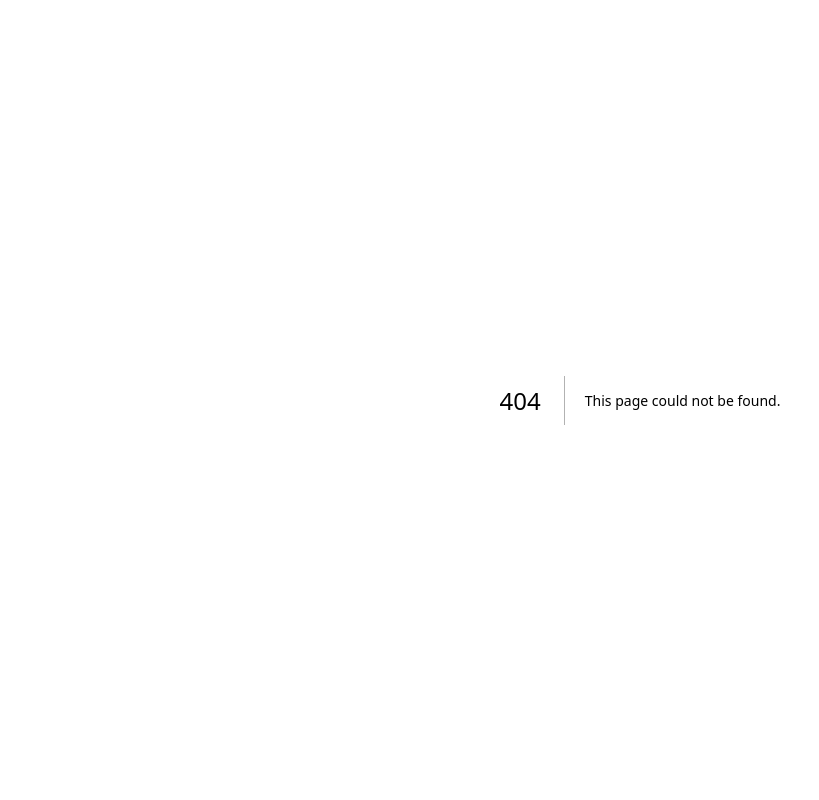
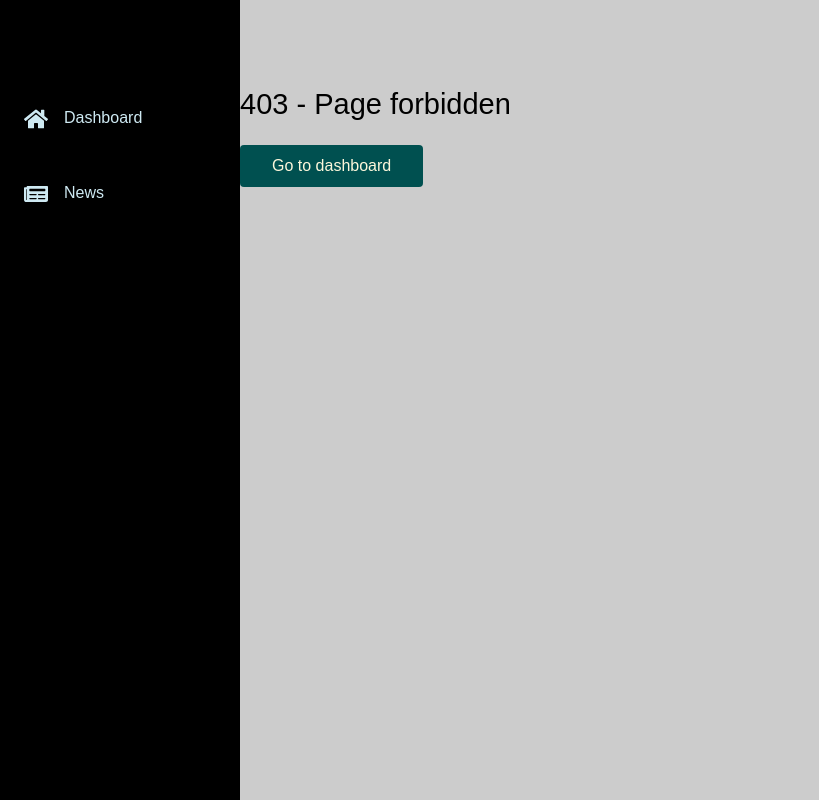
Before and after one commit to oozan/news-feed, a Next.js app in the folder packages/frontend/: page /403 in a window 1280 px wide. Before the commit this address had no page. Shown: the whole page, without its empty margins (0-819 px from the left). Built offline with nearby package versions, Linux system fonts and the light colour scheme; a web font is replaced by a local one.

Commit message:
403 Error page

```diff
--- /dev/null
+++ b/packages/frontend/pages/403.tsx
@@ -0,0 +1,18 @@
+import { useTranslation } from "react-i18next";
+
+import { Button } from "@elements/button/button";
+import { Heading } from "@elements/heading/heading";
+import { Layout } from "@layouts/layout/layout";
+
+export default function Error403() {
+  const { t } = useTranslation();
+
+  return (
+    <Layout>
+      <Heading variant="h1" className="mb-4">
+        {t("errorPage.titles.403")}
+      </Heading>
+      <Button url="/">{t("errorPage.goBackCta")}</Button>
+    </Layout>
+  );
+}
```
